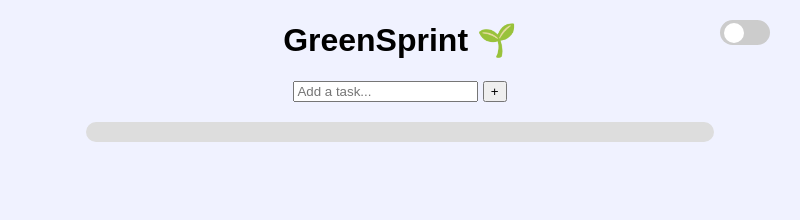
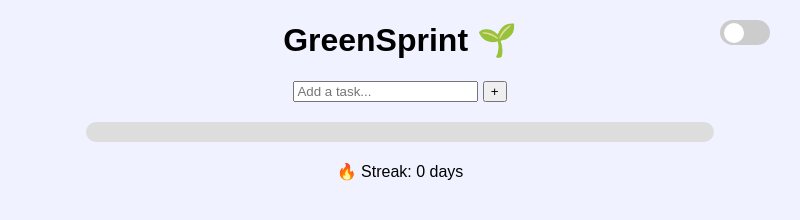
Before and after one commit to nsdivyasingh/GreenSprint, an Electron app: page index.html in a window 800 px wide. Drawn offline with Linux system fonts and the light colour scheme.

Commit message:
Update index.html

```diff
--- a/index.html
+++ b/index.html
@@ -18,6 +18,7 @@
   <div id="progressContainer">
     <div id="progressBar"></div>
   </div>
+  <p id="streakDisplay">🔥 Streak: 0 days</p>
   <p id="scoreDisplay"></p>
   <script src="renderer.js"></script>
 </body>
```
